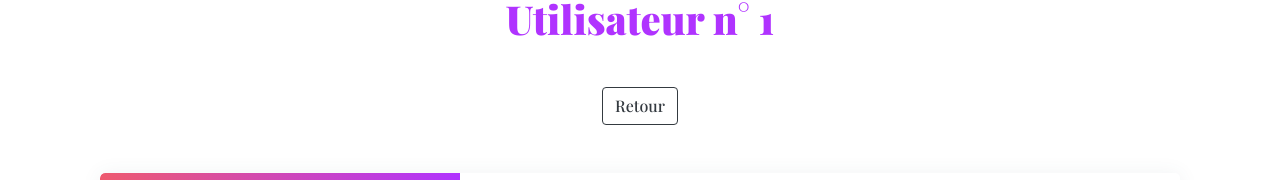
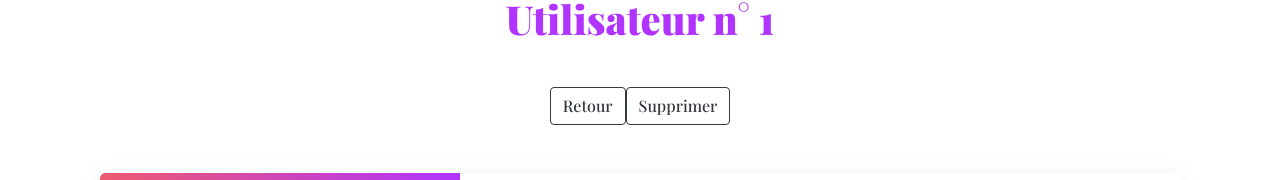
Before and after one commit to peppearl/users-project-vuejs, a Vue app: page /users/1 in a window 1280 px wide. Shown: the part 179-359 px from the top of the page. Built offline with nearby package versions, Linux system fonts and the light colour scheme; no server answers.

Commit message:
Delete an existing user (with delete)

```diff
--- a/package.json
+++ b/package.json
@@ -11,6 +11,7 @@
     "axios": "^0.21.1",
     "core-js": "^3.6.5",
     "vue": "^3.0.0",
+    "vue-my-toasts": "^1.1.1",
     "vue-router": "^4.0.0-0"
   },
   "devDependencies": {
--- /dev/null
+++ b/src/components/DeleteUser.vue
@@ -0,0 +1,16 @@
+<template>
+  <button class="btn btn-outline-dark" @click="deleteUser">Supprimer</button>
+</template>
+<script>
+export default {
+  name: "DeleteUser",
+  props: {
+    deleteUser: Function
+  },
+  watch: {
+    deleteUser() {
+      this.$parent.deleteUser()
+    }
+  }
+}
+</script>
--- a/src/components/EditUser.vue
+++ b/src/components/EditUser.vue
@@ -9,6 +9,7 @@
       >
         Retour
       </button>
+      <DeleteUser :deleteUser="deleteUser"/>
     </div>
   </div>
   <div class="page-content page-container" id="page-content">
@@ -74,10 +75,12 @@
 import axios from "axios"
 import SelectModify from "@/components/select/SelectModify";
 import InputModify from "@/components/input/InputModify";
+import DeleteUser from "@/components/DeleteUser";
 
 export default {
   name: 'EditUser',
   components: {
+    DeleteUser,
     InputModify,
     SelectModify,
   },
@@ -112,7 +115,16 @@ export default {
             this.$router.push('/users');
           })
     },
-    resetForm(e) {
+    deleteUser() {
+      axios
+          .delete(`http://localhost:12346/users/${this.$route.params.id}`)
+          .then(function (response) {
+            console.log(response)
+            alert("Utilisateur supprimé !")
+            window.location.href = 'http://localhost:8080/users'
+          })
+    },
+    setForm(e) {
       e.preventDefault()
       return this.fetchUser()
     },
--- a/src/components/HelloWorld.vue
+++ b/src/components/HelloWorld.vue
@@ -68,7 +68,7 @@
     <p v-else>
       il n'y a <strong>aucun</strong> utilisateur récupéré
     </p>
-    <TableUsers :sortedAge="sortedAge" :currentSortDir="currentSortDir" :sortBy="sortBy" />
+    <TableUsers :sortedAge="sortedAge" :currentSortDir="currentSortDir" :sortBy="sortBy" :deleteUser="deleteUser" />
   </div>
 </template>
 
@@ -121,6 +121,16 @@ export default {
           .catch(error => {
             console.log(error)
             this.errored = true
+          })
+    },
+    deleteUser() {
+      axios
+          .delete( `http://localhost:12346/users/`)
+          .then(function (response) {
+            console.log(response)
+          })
+          .catch(function (error) {
+            console.log(error)
           })
     },
     sortBy(s) {
--- a/src/components/TableUsers.vue
+++ b/src/components/TableUsers.vue
@@ -98,11 +98,13 @@ export default {
 th {
   color: #b033ff;
 }
+
 img {
   max-width: 60px;
 }
+
 .routerUser {
   color: #b033ff;
-  text-decoration:none;
+  text-decoration: none;
 }
 </style>
```
Also changed, not shown: 1 other file (tests, documents, lock files or other folders). Lines whose indentation alone changed are shown as unchanged.
